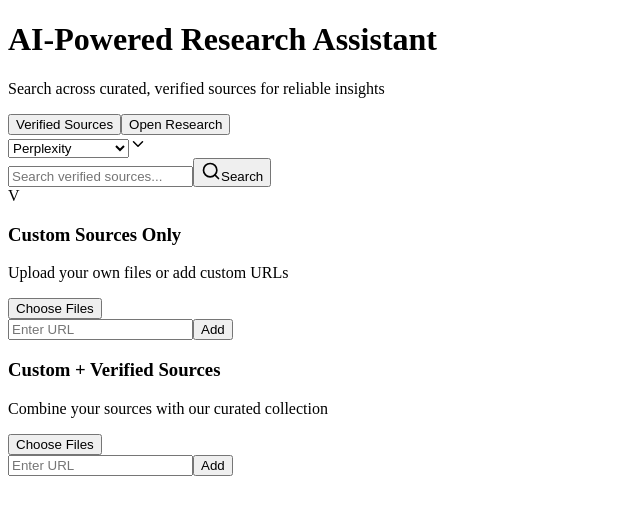
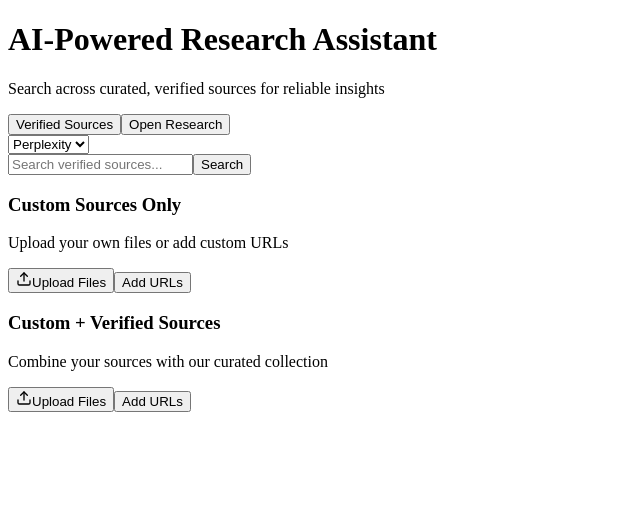
Before and after one commit to NUbivek/searchbar, a Next.js app: page / in a window 1280 px wide. Shown: the top 514 px of the page, without its empty margins (0-640 px from the left). Built offline with nearby package versions, Linux system fonts and the light colour scheme.

Commit message:
Match design exactly with screenshot

```diff
--- a/src/pages/index.js
+++ b/src/pages/index.js
@@ -1,45 +1,45 @@
 import Head from 'next/head';
 import { useState } from 'react';
-import { Search, ChevronDown } from 'lucide-react';
+import { Search, ChevronDown, Upload } from 'lucide-react';
 
 export default function Home() {
   const [activeTab, setActiveTab] = useState('verified');
   const [selectedModel, setSelectedModel] = useState('Perplexity');
 
   return (
-    <div className="min-h-screen bg-white">
+    <div className="min-h-screen bg-[#FAFAFA]">
       <Head>
         <title>AI-Powered Research Assistant</title>
         <meta name="viewport" content="width=device-width, initial-scale=1" />
       </Head>
 
-      <div className="max-w-[600px] mx-auto pt-16 px-4">
+      <div className="max-w-[720px] mx-auto pt-12 px-6">
         {/* Header */}
-        <h1 className="text-[40px] font-bold text-center text-[#2196F3] mb-2">
+        <h1 className="text-[32px] font-bold text-center text-[#2196F3] mb-2">
           AI-Powered Research Assistant
         </h1>
-        <p className="text-[18px] text-slate-600 text-center mb-10">
+        <p className="text-[16px] text-[#666666] text-center mb-8">
           Search across curated, verified sources for reliable insights
         </p>
 
         {/* Tab Navigation */}
-        <div className="flex justify-center gap-1 mb-8">
+        <div className="flex mb-6 bg-[#F0F0F0] p-1 rounded-lg w-fit mx-auto">
           <button
             onClick={() => setActiveTab('verified')}
-            className={`px-8 py-2.5 rounded-lg transition-colors font-medium
+            className={`px-5 py-2 rounded-md transition-colors text-[14px] font-medium
               ${activeTab === 'verified'
-                ? 'bg-[#2196F3] text-white'
-                : 'bg-[#F8F9FA] text-slate-600 hover:bg-slate-100'
+                ? 'bg-white text-[#2196F3] shadow-sm'
+                : 'text-[#666666]'
               }`}
           >
             Verified Sources
           </button>
           <button
             onClick={() => setActiveTab('open')}
-            className={`px-8 py-2.5 rounded-lg transition-colors font-medium
+            className={`px-5 py-2 rounded-md transition-colors text-[14px] font-medium
               ${activeTab === 'open'
-                ? 'bg-[#2196F3] text-white'
-                : 'bg-[#F8F9FA] text-slate-600 hover:bg-slate-100'
+                ? 'bg-white text-[#2196F3] shadow-sm'
+                : 'text-[#666666]'
               }`}
           >
             Open Research
@@ -49,90 +49,58 @@ export default function Home() {
         {/* Content Area */}
         <div className="space-y-4">
           {/* Model Selector */}
-          <div className="relative">
           <select
             value={selectedModel}
             onChange={(e) => setSelectedModel(e.target.value)}
-              className="w-full px-4 py-3 bg-white border border-slate-200 rounded-lg text-[15px] appearance-none cursor-pointer hover:border-slate-300 focus:outline-none focus:ring-1 focus:ring-blue-500"
+            className="w-full px-4 py-2.5 bg-white border border-[#E5E5E5] rounded-lg text-[14px] appearance-none cursor-pointer focus:outline-none focus:border-[#2196F3]"
           >
             <option value="Perplexity">Perplexity</option>
-              <option value="Gemma">Gemma 2.0 (9B)</option>
-              <option value="Mixtral">Mixtral 8x7B</option>
           </select>
-            <ChevronDown className="absolute right-4 top-1/2 -translate-y-1/2 text-slate-400 pointer-events-none" size={18} />
-          </div>
 
           {/* Search Bar */}
-          <div className="flex gap-3">
+          <div className="flex gap-2">
             <input
               type="text"
-              placeholder={`Search ${activeTab === 'verified' ? 'verified' : 'all'} sources...`}
-              className="flex-1 px-4 py-3 bg-white border border-slate-200 rounded-lg text-[15px] placeholder:text-slate-400 focus:outline-none focus:ring-1 focus:ring-blue-500"
+              placeholder="Search verified sources..."
+              className="flex-1 px-4 py-2.5 bg-white border border-[#E5E5E5] rounded-lg text-[14px] placeholder:text-[#999999] focus:outline-none focus:border-[#2196F3]"
             />
-            <button
-              className="px-6 py-3 bg-[#2196F3] text-white rounded-lg hover:bg-blue-500 transition-colors flex items-center gap-2 font-medium"
-            >
-              <Search size={20} />
+            <button className="px-5 py-2.5 bg-[#2196F3] text-white rounded-lg text-[14px] font-medium hover:bg-[#1E88E5] transition-colors">
               Search
             </button>
           </div>
 
-          {/* Test Letters */}
-          <div className="text-2xl font-bold text-center mt-8">
-            {activeTab === 'verified' ? 'V' : 'O'}
-          </div>
-
           {/* Verified Sources Content */}
           {activeTab === 'verified' && (
-            <div className="grid grid-cols-1 gap-6 mt-8">
+            <div className="grid grid-cols-2 gap-4 mt-6">
               {/* Custom Sources Only */}
-              <div className="bg-white rounded-xl p-6 shadow-sm border border-slate-200">
-                <h3 className="text-lg font-semibold mb-2">Custom Sources Only</h3>
-                <p className="text-slate-600 text-[15px] mb-4">Upload your own files or add custom URLs</p>
+              <div className="bg-white rounded-lg p-5 border border-[#E5E5E5]">
+                <h3 className="text-[16px] font-semibold mb-1">Custom Sources Only</h3>
+                <p className="text-[14px] text-[#666666] mb-4">Upload your own files or add custom URLs</p>
 
-                <button className="w-full py-3 mb-4 border border-dashed border-slate-300 rounded-lg text-slate-600 hover:bg-slate-50 flex items-center justify-center gap-2 font-medium">
-                  Choose Files
+                <button className="w-full py-2.5 border border-[#E5E5E5] rounded-lg text-[14px] text-[#666666] hover:bg-[#F8F8F8] mb-3 flex items-center justify-center gap-2">
+                  <Upload size={16} />
+                  Upload Files
                 </button>
 
-                <div className="flex gap-2">
-                  <input
-                    type="text"
-                    placeholder="Enter URL"
-                    className="flex-1 px-4 py-2.5 bg-white border border-slate-200 rounded-lg text-[15px] placeholder:text-slate-400 focus:outline-none focus:ring-1 focus:ring-blue-500"
-                  />
-                  <button className="px-4 py-2.5 bg-[#2196F3] text-white rounded-lg font-medium hover:bg-blue-500 transition-colors">
-                    Add
+                <button className="w-full py-2.5 border border-[#E5E5E5] rounded-lg text-[14px] text-[#666666] hover:bg-[#F8F8F8]">
+                  Add URLs
                 </button>
-                </div>
               </div>
 
               {/* Custom + Verified Sources */}
-              <div className="bg-white rounded-xl p-6 shadow-sm border border-slate-200">
-                <h3 className="text-lg font-semibold mb-2">Custom + Verified Sources</h3>
-                <p className="text-slate-600 text-[15px] mb-4">Combine your sources with our curated collection</p>
+              <div className="bg-white rounded-lg p-5 border border-[#E5E5E5]">
+                <h3 className="text-[16px] font-semibold mb-1">Custom + Verified Sources</h3>
+                <p className="text-[14px] text-[#666666] mb-4">Combine your sources with our curated collection</p>
 
-                <button className="w-full py-3 mb-4 border border-dashed border-slate-300 rounded-lg text-slate-600 hover:bg-slate-50 flex items-center justify-center gap-2 font-medium">
-                  Choose Files
+                <button className="w-full py-2.5 border border-[#E5E5E5] rounded-lg text-[14px] text-[#666666] hover:bg-[#F8F8F8] mb-3 flex items-center justify-center gap-2">
+                  <Upload size={16} />
+                  Upload Files
                 </button>
 
-                <div className="flex gap-2">
-                  <input
-                    type="text"
-                    placeholder="Enter URL"
-                    className="flex-1 px-4 py-2.5 bg-white border border-slate-200 rounded-lg text-[15px] placeholder:text-slate-400 focus:outline-none focus:ring-1 focus:ring-blue-500"
-                  />
-                  <button className="px-4 py-2.5 bg-[#2196F3] text-white rounded-lg font-medium hover:bg-blue-500 transition-colors">
-                    Add
+                <button className="w-full py-2.5 border border-[#E5E5E5] rounded-lg text-[14px] text-[#666666] hover:bg-[#F8F8F8]">
+                  Add URLs
                 </button>
               </div>
-              </div>
-            </div>
-          )}
-
-          {/* Open Research Content */}
-          {activeTab === 'open' && (
-            <div>
-              {/* We'll add Open Research content later */}
             </div>
           )}
         </div>
```
Lines whose indentation alone changed are shown as unchanged.
